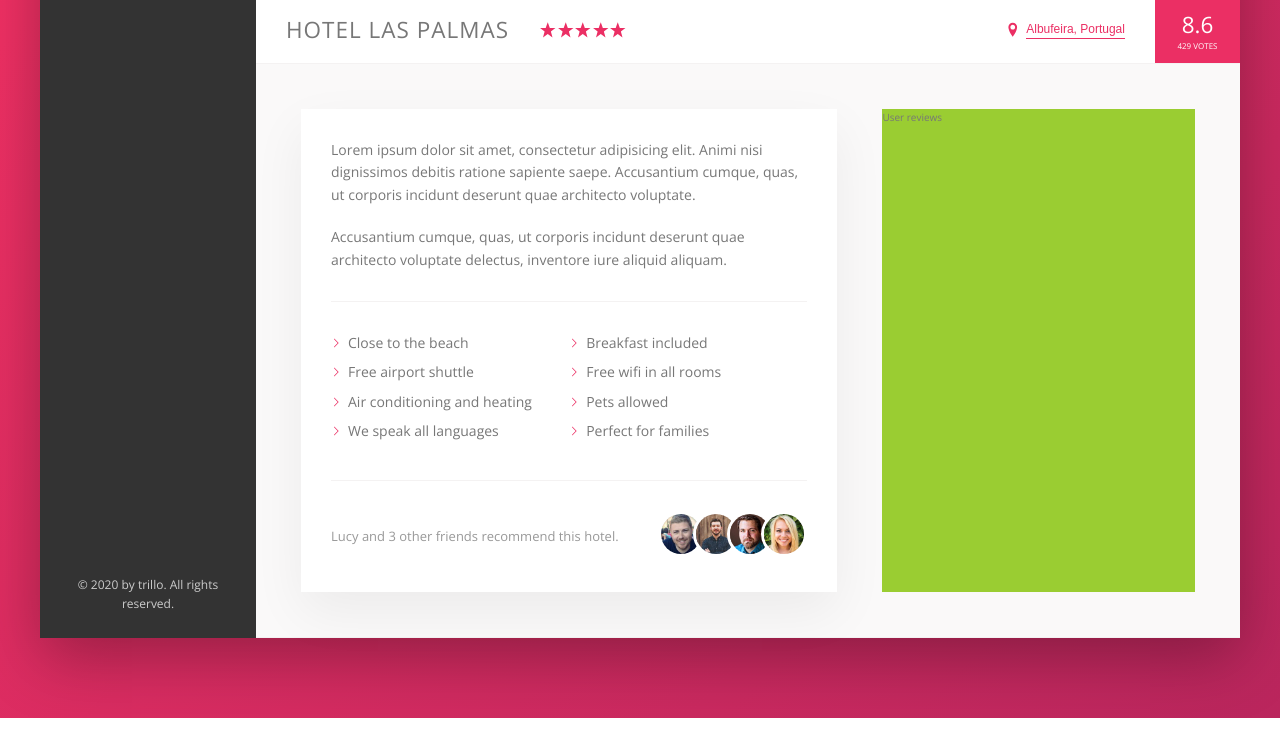
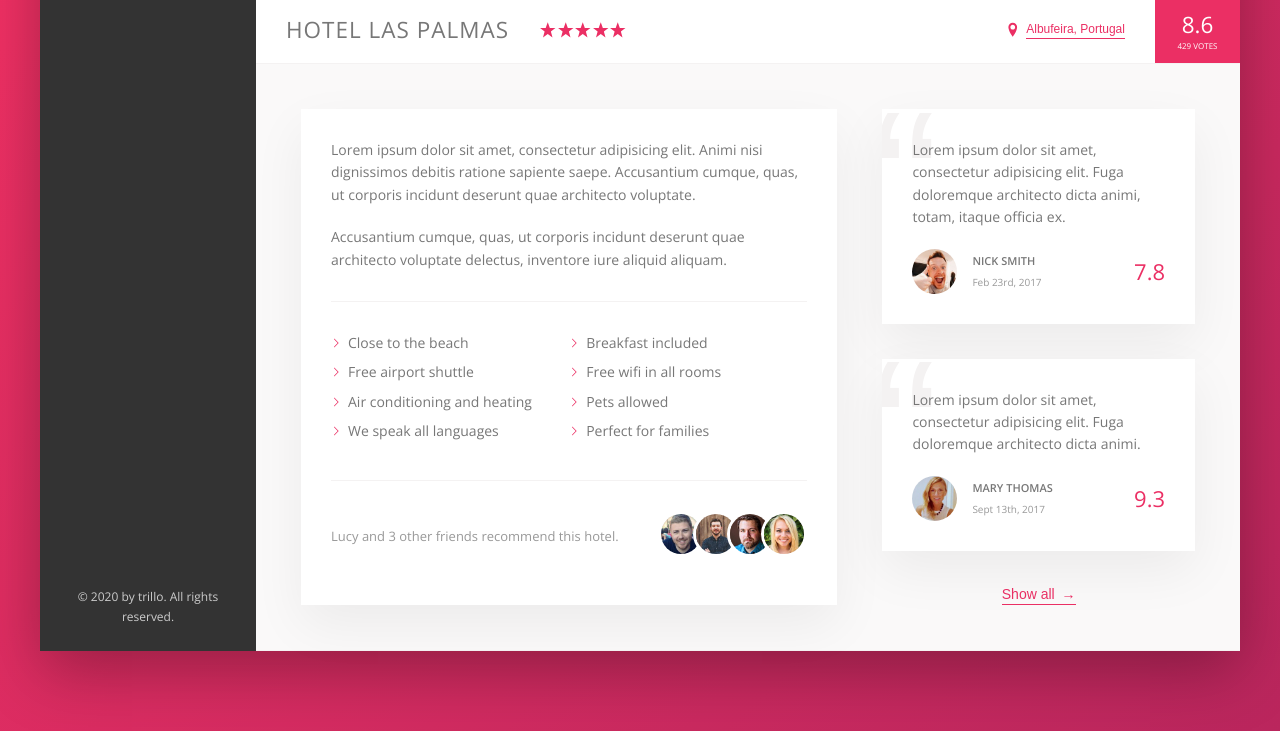
Before and after one commit to NoahSchade/Trillo, a plain HTML site: page index.html in a window 1280 px wide. Shown: the part 538-1269 px from the top of the page. Drawn offline with nearby package versions, Linux system fonts and the light colour scheme.

Commit message:
Built the user reviews section

```diff
--- a/css/style.css
+++ b/css/style.css
@@ -67,13 +67,13 @@ body {
   flex: 1; }
 
 .detail {
+  font-size: 1.4rem;
   display: flex;
   padding: 4.5rem;
   background-color: var(--color-grey-light-1);
   border-bottom: var(--line); }
 
 .description {
-  font-size: 1.4rem;
   background-color: #fff;
   box-shadow: var(--shadow-light);
   padding: 3rem;
@@ -81,8 +81,10 @@ body {
   margin-right: 4.5rem; }
 
 .user-reviews {
-  background-color: yellowgreen;
-  flex: 1; }
+  flex: 1;
+  display: flex;
+  flex-direction: column;
+  align-items: center; }
 
 .logo {
   height: 3.25rem;
@@ -263,8 +265,13 @@ body {
   background-color: transparent;
   cursor: pointer;
   transition: all .2s; }
+  .btn-inline span {
+    margin-left: 3px;
+    transition: margin-left .2s; }
   .btn-inline:hover {
     color: var(--color-grey-dark-1); }
+    .btn-inline:hover span {
+      margin-left: 8px; }
   .btn-inline:focus {
     outline: none;
     animation: pulsate 1s infinite; }
@@ -321,3 +328,47 @@ body {
     border: 3px solid #fff; }
     .recommend__photo:not(:last-child) {
       margin-right: -1.5rem; }
+
+.review {
+  background-color: #fff;
+  box-shadow: var(--shadow-light);
+  padding: 3rem;
+  margin-bottom: 3.5rem;
+  position: relative;
+  overflow: hidden; }
+  .review__text {
+    margin-bottom: 2rem;
+    z-index: 10;
+    position: relative; }
+  .review__user {
+    display: flex;
+    align-items: center; }
+  .review__photo {
+    height: 4.5rem;
+    width: 4.5rem;
+    border-radius: 50%;
+    margin-right: 1.5rem; }
+  .review__user-box {
+    margin-right: auto; }
+  .review__user-name {
+    font-size: 1.1rem;
+    font-weight: 600;
+    text-transform: uppercase;
+    margin-bottom: .4rem; }
+  .review__user-date {
+    font-size: 1rem;
+    color: var(--color-grey-dark-3); }
+  .review__rating {
+    color: var(--color-primary);
+    font-size: 2.2rem;
+    font-weight: 300; }
+  .review::before {
+    content: "\201C";
+    position: absolute;
+    top: -2.75rem;
+    left: -1rem;
+    line-height: 1;
+    font-size: 20rem;
+    color: var(--color-grey-light-2);
+    font-family: sans-serif;
+    z-index: 1; }
--- a/index.html
+++ b/index.html
@@ -170,7 +170,35 @@
                         </div>
 
                         <div class="user-reviews">
-                            User reviews
+                            <figure class="review">
+                                <blockquote class="review__text">
+                                    Lorem ipsum dolor sit amet, consectetur adipisicing elit. Fuga doloremque architecto dicta animi, totam, itaque officia ex.
+                                </blockquote>
+                                <figcaption class="review__user">
+                                    <img src="img/user-1.jpg" alt="User 1" class="review__photo">
+                                    <div class="review__user-box">
+                                        <p class="review__user-name">Nick Smith</p>
+                                        <p class="review__user-date">Feb 23rd, 2017</p>
+                                    </div>
+                                    <div class="review__rating">7.8</div>
+                                </figcaption>
+                            </figure>
+
+                            <figure class="review">
+                                <blockquote class="review__text">
+                                    Lorem ipsum dolor sit amet, consectetur adipisicing elit. Fuga doloremque architecto dicta animi.
+                                </blockquote>
+                                <figcaption class="review__user">
+                                    <img src="img/user-2.jpg" alt="User 1" class="review__photo">
+                                    <div class="review__user-box">
+                                        <p class="review__user-name">Mary Thomas</p>
+                                        <p class="review__user-date">Sept 13th, 2017</p>
+                                    </div>
+                                    <div class="review__rating">9.3</div>
+                                </figcaption>
+                            </figure>
+
+                            <button class="btn-inline">Show all <span>&rarr;</span></button>
                         </div>
                     </div>
 
--- a/sass/_components.scss
+++ b/sass/_components.scss
@@ -280,8 +280,17 @@
     cursor: pointer;
     transition: all .2s;
 
+    & span {
+        margin-left: 3px;
+        transition: margin-left .2s;
+    }
+
     &:hover {
         color: var(--color-grey-dark-1);
+
+        span {
+            margin-left: 8px;
+        }
     }
 
     &:focus {
@@ -383,3 +392,67 @@
         }
     }
 }
+
+
+////////////////////////////////////////
+// REVIEWS
+.review {
+    background-color: #fff;
+    box-shadow: var(--shadow-light);
+    padding: 3rem;
+    margin-bottom: 3.5rem;
+    position: relative;
+    overflow: hidden;
+
+    &__text {
+        margin-bottom: 2rem;
+        z-index: 10;
+        position: relative;
+    }
+
+    &__user {
+        display: flex;
+        align-items: center;
+    }
+
+    &__photo {
+        height: 4.5rem;
+        width: 4.5rem;
+        border-radius: 50%;
+        margin-right: 1.5rem;
+    }
+
+    &__user-box {
+        margin-right: auto;
+    }
+
+    &__user-name {
+        font-size: 1.1rem;
+        font-weight: 600;
+        text-transform: uppercase;
+        margin-bottom: .4rem;
+    }
+
+    &__user-date {
+        font-size: 1rem;
+        color: var(--color-grey-dark-3);
+    }
+
+    &__rating {
+        color: var(--color-primary);
+        font-size: 2.2rem;
+        font-weight: 300;
+    }
+
+    &::before {
+        content: "\201C";
+        position: absolute;
+        top: -2.75rem;
+        left: -1rem;
+        line-height: 1;
+        font-size: 20rem;
+        color: var(--color-grey-light-2);
+        font-family: sans-serif;
+        z-index: 1;
+    }
+}
--- a/sass/_layout.scss
+++ b/sass/_layout.scss
@@ -39,6 +39,7 @@
 }
 
 .detail {
+    font-size: 1.4rem;
     display: flex;
     padding: 4.5rem;
     background-color: var(--color-grey-light-1);
@@ -46,7 +47,6 @@
 }
 
 .description {
-    font-size: 1.4rem;
     background-color: #fff;
     box-shadow: var(--shadow-light);
     padding: 3rem;
@@ -55,6 +55,9 @@
 }
 
 .user-reviews {
-    background-color: yellowgreen;
     flex: 1;
+
+    display: flex;
+    flex-direction: column;
+    align-items: center;
 }
```
